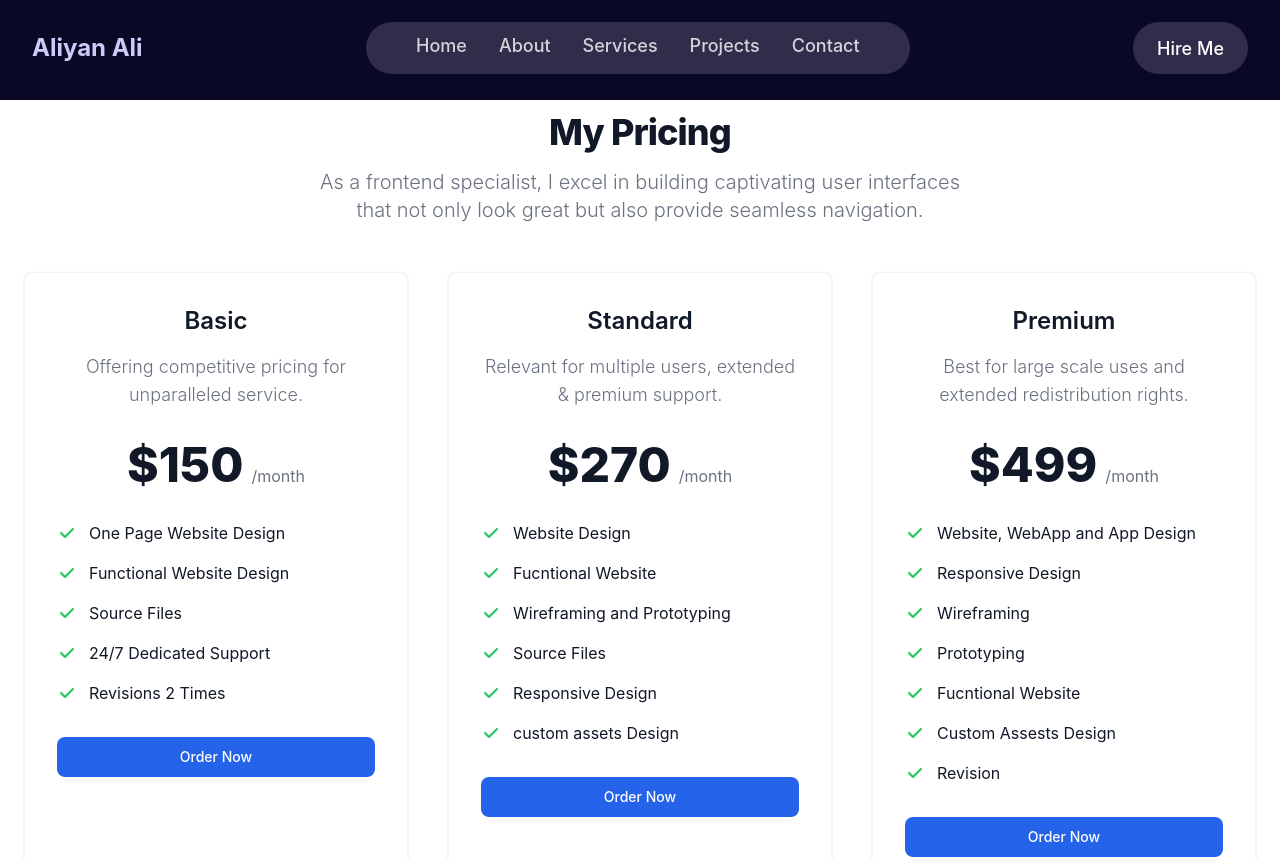
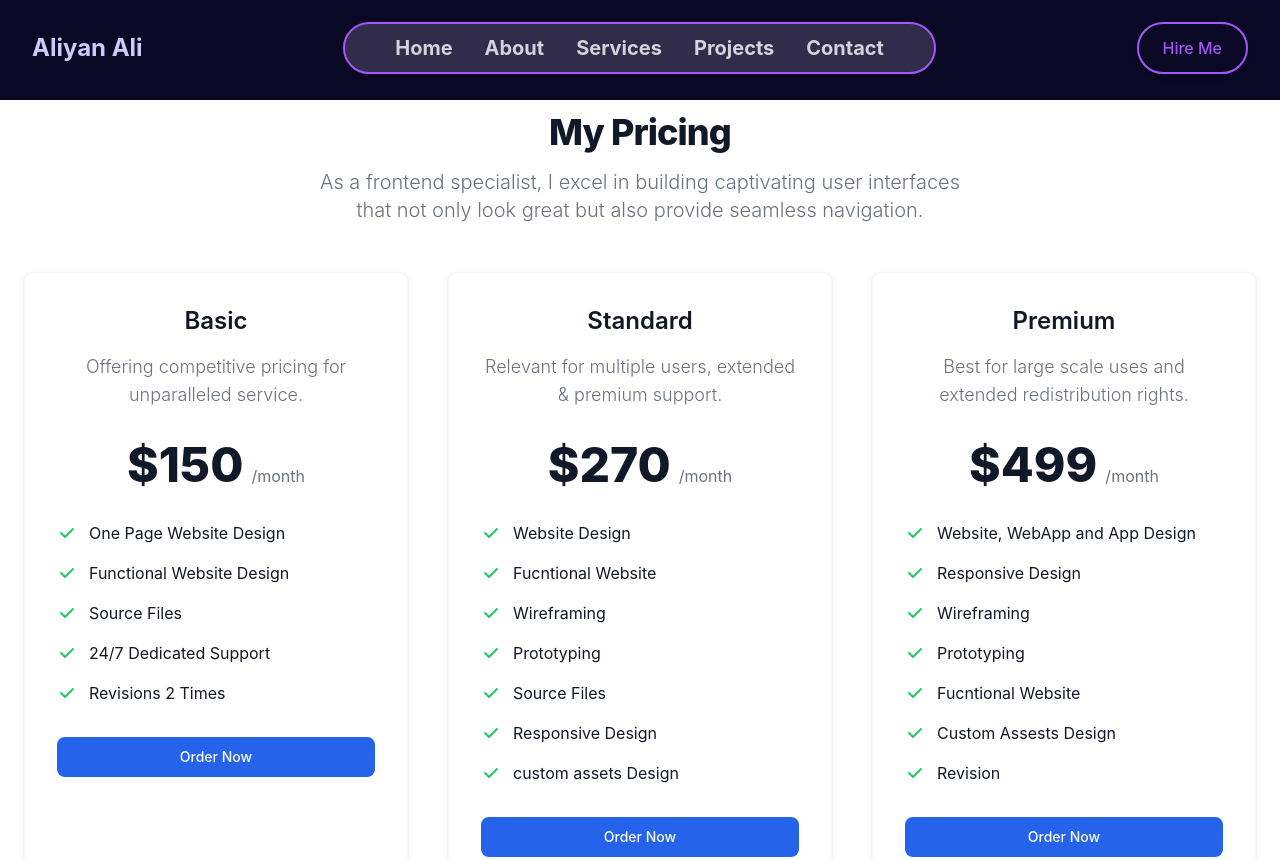
Before and after one commit to FaizAli00/Alyan-Portfolio, a React (Vite) app in the folder my-porfolio/: page /pricing in a window 1280 px wide. Shown: the top 859 px of the page. Built offline with nearby package versions, Linux system fonts and the light colour scheme.

Commit message:
New changes Added

```diff
--- a/my-porfolio/src/Components/Home/Home.jsx
+++ b/my-porfolio/src/Components/Home/Home.jsx
@@ -95,13 +95,17 @@ const Home = () => {
         </div>
 
         {/* Second Column (Image) */}
-        <div className="hidden md:flex sm:p-6 rounded-xl shadow-lg hover:shadow-xl transition-all duration-300 animate-fade-in-up delay-200 justify-center items-center">
-          <img
-            src="/img/profile.png"
-            className="h-[600px] object-cover object-center rounded-lg"
-            alt="Aliyan Ali - UI/UX Designer"
-          />
-        </div>
+        <div className="hidden md:flex sm:p-6 rounded-xl relative justify-center items-center group animate-fade-in-up delay-200">
+  {/* Background Glow */}
+  <div className="absolute w-[90%] h-[90%] rounded-lg z-0 group-hover:scale-105 transition-transform duration-500" />
+
+  {/* Profile Image */}
+  <img
+  src="/img/profile.png"
+  alt="Aliyan Ali - UI/UX Designer"
+  className="h-[600px] object-cover object-center rounded-full shadow-[0_10px_40px_rgba(138,43,226,0.6)] transition-transform duration-500 hover:scale-105"
+/>
+</div>
       </div>
 
       {/* Image for small and medium screen absolute on right */}
--- a/my-porfolio/src/Components/Prizing/Pricing.jsx
+++ b/my-porfolio/src/Components/Prizing/Pricing.jsx
@@ -19,7 +19,7 @@ const PricingCard = ({ title, description, price, features, buttonText }) => {
           </li>
         ))}
       </ul>
-      <a href="#" className="text-white bg-primary-600 hover:bg-primary-700 focus:ring-4 focus:ring-primary-200 font-medium rounded-lg text-sm px-5 py-2.5 text-center dark:focus:ring-primary-900">
+      <a href="#" className="text-white hover:scale-105 transition-transform duration-300 bg-primary-600 hover:bg-primary-700 focus:ring-4 focus:ring-primary-200 font-medium rounded-lg text-sm px-5 py-2.5 text-center dark:focus:ring-primary-900">
         {buttonText}
       </a>
     </div>
@@ -48,7 +48,8 @@ const Pricing = () => {
       features: [
         'Website Design',
         'Fucntional Website',
-        'Wireframing and Prototyping',
+        'Wireframing ',
+        'Prototyping',
         'Source Files',
         'Responsive Design',
         'custom assets Design',
--- a/my-porfolio/src/Layouts/Navbar.jsx
+++ b/my-porfolio/src/Layouts/Navbar.jsx
@@ -34,7 +34,7 @@ const Navbar = () => {
     { name: 'About', link: '#about' },
     { name: 'Services', link: '#services' },
     { name: 'Projects', link: '#projects' },
-    { name: 'Contact', link: '#contact' }, // assuming you'll add this section
+    { name: 'Contact', link: '#contact' },
   ];
 
   return (
@@ -42,16 +42,18 @@ const Navbar = () => {
       <div className="container mx-auto pt-2 px-4 sm:px-6 lg:px-8">
         <div className="flex items-center justify-between h-16 md:h-20">
           {/* Logo */}
-          <NavLink to="/" className="text-2xl font-bold text-[#cfc9fa] z-50">Aliyan Ali</NavLink>
+          <NavLink to="/" className="text-2xl font-bold text-[#cfc9fa] z-50 transition-opacity hover:opacity-50 hover:text-[#e2ff61] duration-500">
+            Aliyan Ali
+          </NavLink>
 
           {/* Desktop Navigation */}
           <div className="hidden md:flex flex-1 justify-center">
-            <ul className="flex space-x-4 lg:space-x-8 px-[50px] bg-[#302C4A] rounded-full h-[52px] p-[10px]">
+            <ul className="flex space-x-4 lg:space-x-8 px-[50px] bg-[#302C4A] border-2 border-purple-500 rounded-full h-[52px] p-[10px]">
               {navItems.map((item) => (
                 <li key={item.name}>
                   <button
                     onClick={() => handleNavClick(item.link)}
-                    className="text-gray-300 hover:text-white transition-colors duration-300 text-base lg:text-lg font-medium"
+                    className="text-gray-300 hover:text-[#e2ff61] transition-opacity hover:opacity-50 duration-500 text-base lg:text-xl font-bold"
                   >
                     {item.name}
                   </button>
@@ -60,12 +62,34 @@ const Navbar = () => {
             </ul>
           </div>
 
-          {/* Hire Me Button */}
+          {/* Animated Hire Me Button - Desktop */}
           <div className="hidden md:block">
-            <a href="https://www.upwork.com/freelancers/~01210ebaf5db3c1e0f" target="_blank" rel="noopener noreferrer">
-              <button className="bg-[#302C4A] h-[52px] text-[18px] font-medium text-white px-6 py-2 rounded-full hover:scale-105 transition-transform duration-300">
+            <a
+              href="https://www.upwork.com/freelancers/~01210ebaf5db3c1e0f"
+              target="_blank"
+              rel="noopener noreferrer"
+              className="relative inline-flex items-center justify-center px-6 py-3 overflow-hidden font-medium text-indigo-600 transition duration-300 ease-out border-2 border-purple-500 rounded-full shadow-md group"
+            >
+              <span className="absolute inset-0 flex items-center justify-center w-full h-full text-white duration-300 -translate-x-full bg-purple-500 group-hover:translate-x-0 ease">
+                <svg
+                  className="w-6 h-6"
+                  fill="none"
+                  stroke="currentColor"
+                  viewBox="0 0 24 24"
+                  xmlns="http://www.w3.org/2000/svg"
+                >
+                  <path
+                    strokeLinecap="round"
+                    strokeLinejoin="round"
+                    strokeWidth="2"
+                    d="M14 5l7 7m0 0l-7 7m7-7H3"
+                  />
+                </svg>
+              </span>
+              <span className="absolute flex items-center justify-center w-full h-full text-purple-500 transition-all duration-300 transform group-hover:translate-x-full ease">
                 Hire Me
-              </button>
+              </span>
+              <span className="relative invisible">Hire Me</span>
             </a>
           </div>
 
@@ -99,7 +123,11 @@ const Navbar = () => {
                 {item.name}
               </button>
             ))}
-            <a href="https://www.upwork.com/freelancers/~01210ebaf5db3c1e0f" target="_blank" rel="noopener noreferrer">
+            <a
+              href="https://www.upwork.com/freelancers/~01210ebaf5db3c1e0f"
+              target="_blank"
+              rel="noopener noreferrer"
+            >
               <button className="bg-[#302C4A] text-white px-8 py-3 rounded-full text-xl hover:scale-105 transition-transform duration-300 mt-4">
                 Hire Me
               </button>
```
